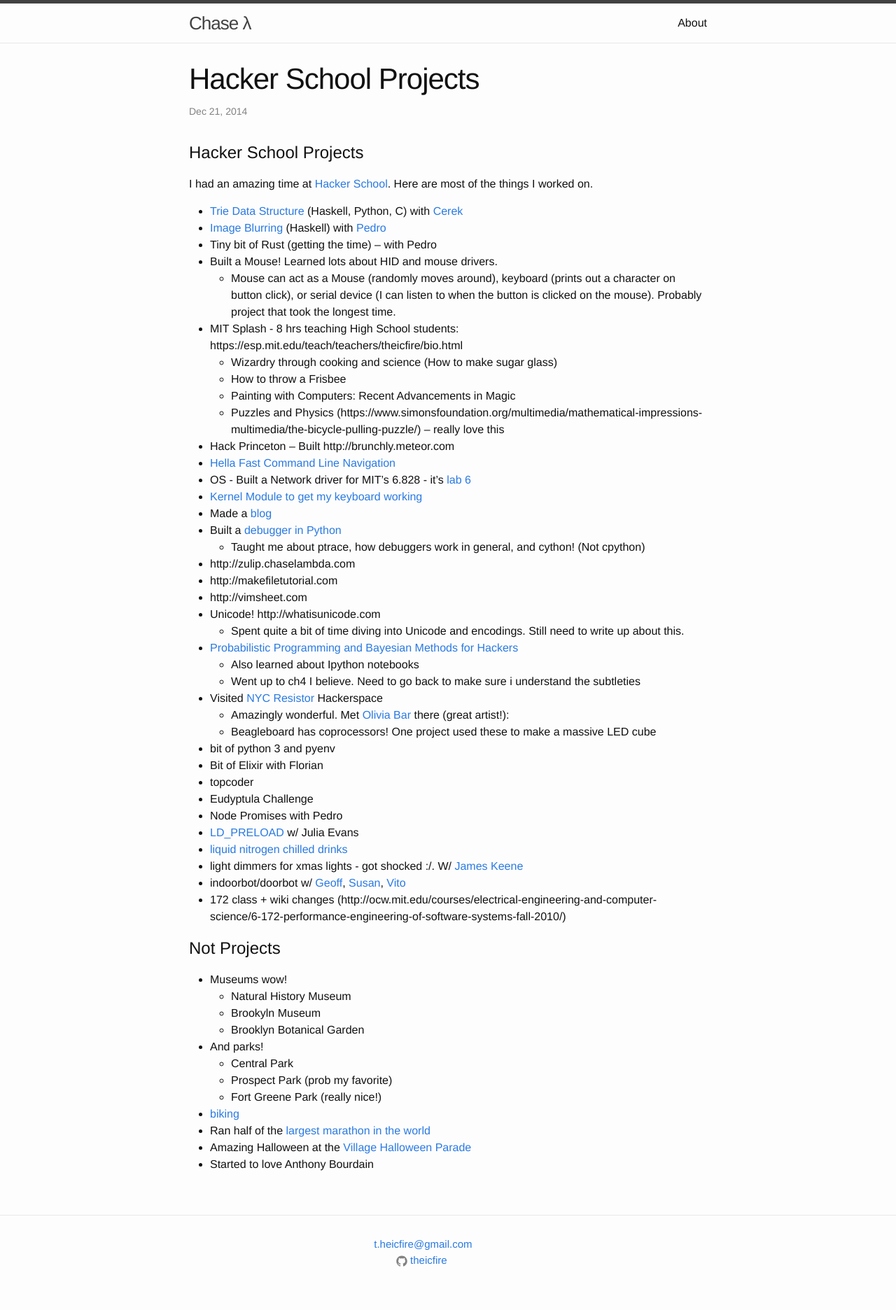
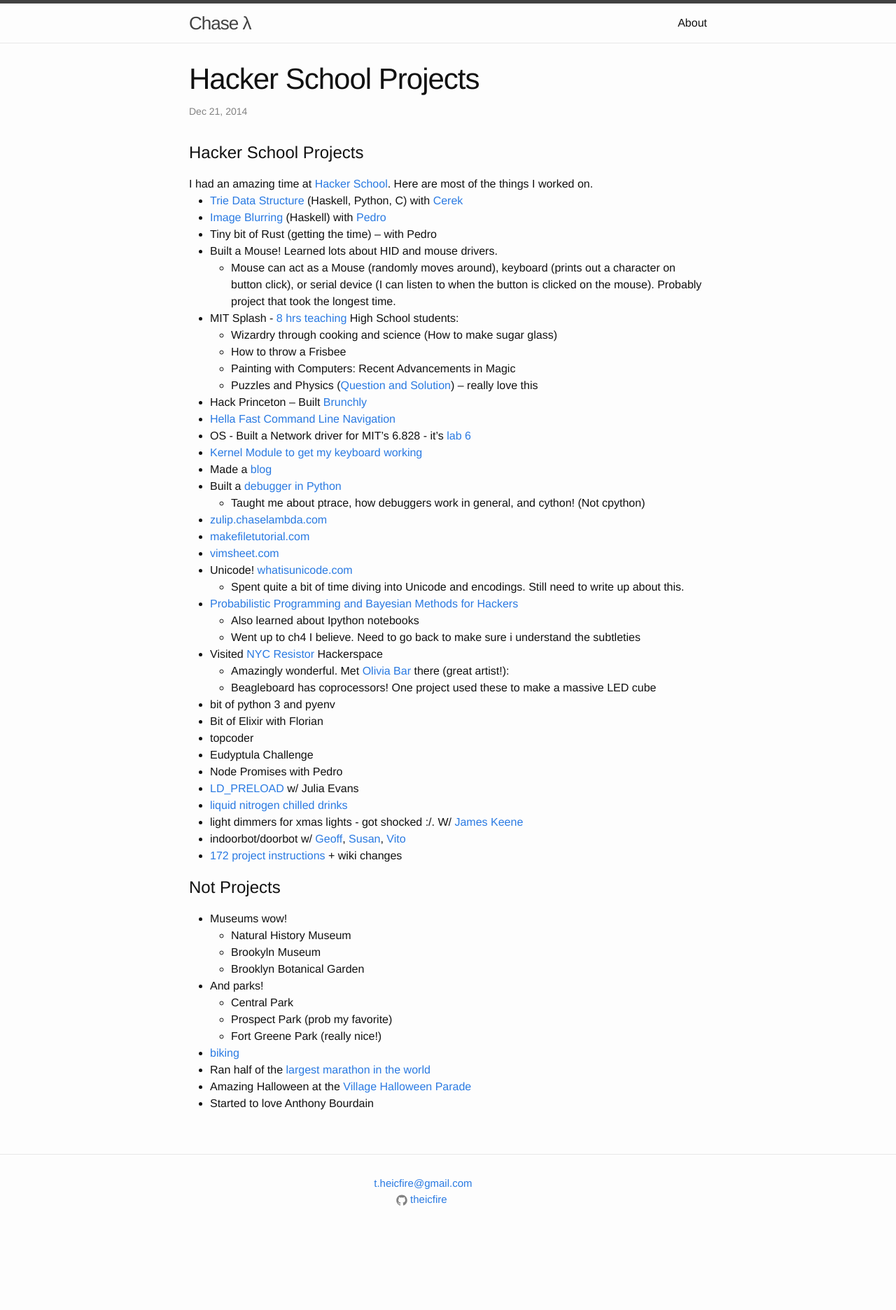
Before and after one commit to chaselambda/chaselambda.github.io, a Jekyll site: the page built from _posts/2014-12-21-hacker-school-projects.markdown, in a window 1280 px wide. Shown: the whole page at 70% size. Built offline with Jekyll 4.4.1, drawn with Linux system fonts in a browser that asks for light colours; after the commit the page ends 1785 px from its top, so only the background shows below that.

Commit message:
Styles and cleanup Hacker School Projects

```diff
--- a/_posts/2014-12-21-hacker-school-projects.markdown
+++ b/_posts/2014-12-21-hacker-school-projects.markdown
@@ -4,8 +4,14 @@
 date: 2014-12-21T15:56:53-06:00
 ---
 
+<style type='text/css'>
+p {
+    margin-bottom: 0px;
+}
+</style>
 
 # Hacker School Projects
+
 I had an amazing time at [Hacker School](https://www.hackerschool.com/). Here are most of the things I worked on.
 
 * [Trie Data Structure](https://github.com/crockeo/treestuff) (Haskell, Python, C) with [Cerek](https://github.com/crockeo)
@@ -13,22 +19,22 @@
 * Tiny bit of Rust (getting the time) -- with Pedro
 * Built a Mouse! Learned lots about HID and mouse drivers.
     * Mouse can act as a Mouse (randomly moves around), keyboard (prints out a character on button click), or serial device (I can listen to when the button is clicked on the mouse). Probably project that took the longest time.
-* MIT Splash - 8 hrs teaching High School students: https://esp.mit.edu/teach/teachers/theicfire/bio.html
+* MIT Splash - [8 hrs teaching](https://esp.mit.edu/teach/teachers/theicfire/bio.html) High School students:
     * Wizardry through cooking and science (How to make sugar glass)
     * How to throw a Frisbee
     * Painting with Computers: Recent Advancements in Magic
-    * Puzzles and Physics (https://www.simonsfoundation.org/multimedia/mathematical-impressions-multimedia/the-bicycle-pulling-puzzle/) -- really love this
-* Hack Princeton -- Built http://brunchly.meteor.com
+    * Puzzles and Physics ([Question and Solution](https://www.simonsfoundation.org/multimedia/mathematical-impressions-multimedia/the-bicycle-pulling-puzzle/)) -- really love this
+* Hack Princeton -- Built [Brunchly](http://brunchly.meteor.com)
 * [Hella Fast Command Line Navigation](http://blog.chaselambda.com/2014/11/07/hella-fast-command-line-navigation.html)
 * OS - Built a Network driver for MIT's 6.828 - it's [lab 6](http://pdosnew.csail.mit.edu/6.828/2014/labs/lab6/)
 * [Kernel Module to get my keyboard working](http://blog.chaselambda.com/2014/10/09/apple-keyboard-on-linux-3.8.html)
 * Made a [blog](http://blog.chaselambda.com)
 * Built a [debugger in Python](https://github.com/theicfire/pygdb)
     * Taught me about ptrace, how debuggers work in general, and cython! (Not cpython)
-* http://zulip.chaselambda.com
-* http://makefiletutorial.com
-* http://vimsheet.com
-* Unicode! http://whatisunicode.com
+* [zulip.chaselambda.com](http://zulip.chaselambda.com)
+* [makefiletutorial.com](http://makefiletutorial.com)
+* [vimsheet.com](http://vimsheet.com)
+* Unicode! [whatisunicode.com](http://whatisunicode.com)
     * Spent quite a bit of time diving into Unicode and encodings. Still need to write up about this.
 * [Probabilistic Programming and Bayesian Methods for Hackers](http://camdavidsonpilon.github.io/Probabilistic-Programming-and-Bayesian-Methods-for-Hackers/)
     * Also learned about Ipython notebooks
@@ -45,7 +51,7 @@
 * [liquid nitrogen chilled drinks](http://momofuku.com/new-york/booker-and-dax/)
 * light dimmers for xmas lights - got shocked :/. W/ [James Keene](https://twitter.com/_jak)
 * indoorbot/doorbot w/ [Geoff](https://github.com/RadicalZephyr), [Susan](https://github.com/susinmotion), [Vito](https://github.com/vitosamson)
-* 172 class + wiki changes (http://ocw.mit.edu/courses/electrical-engineering-and-computer-science/6-172-performance-engineering-of-software-systems-fall-2010/)
+* [172 project instructions](http://ocw.mit.edu/courses/electrical-engineering-and-computer-science/6-172-performance-engineering-of-software-systems-fall-2010/) + wiki changes
 
 # Not Projects
 
```
